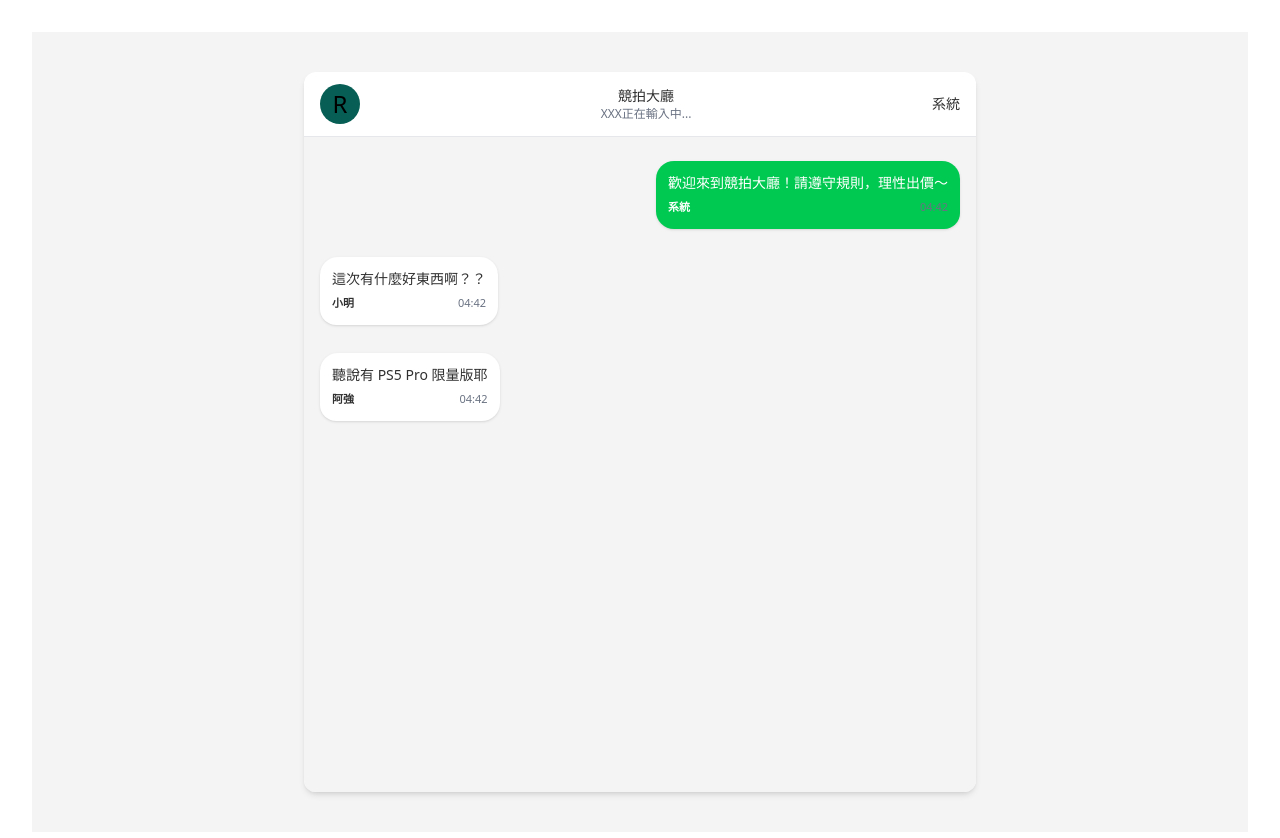
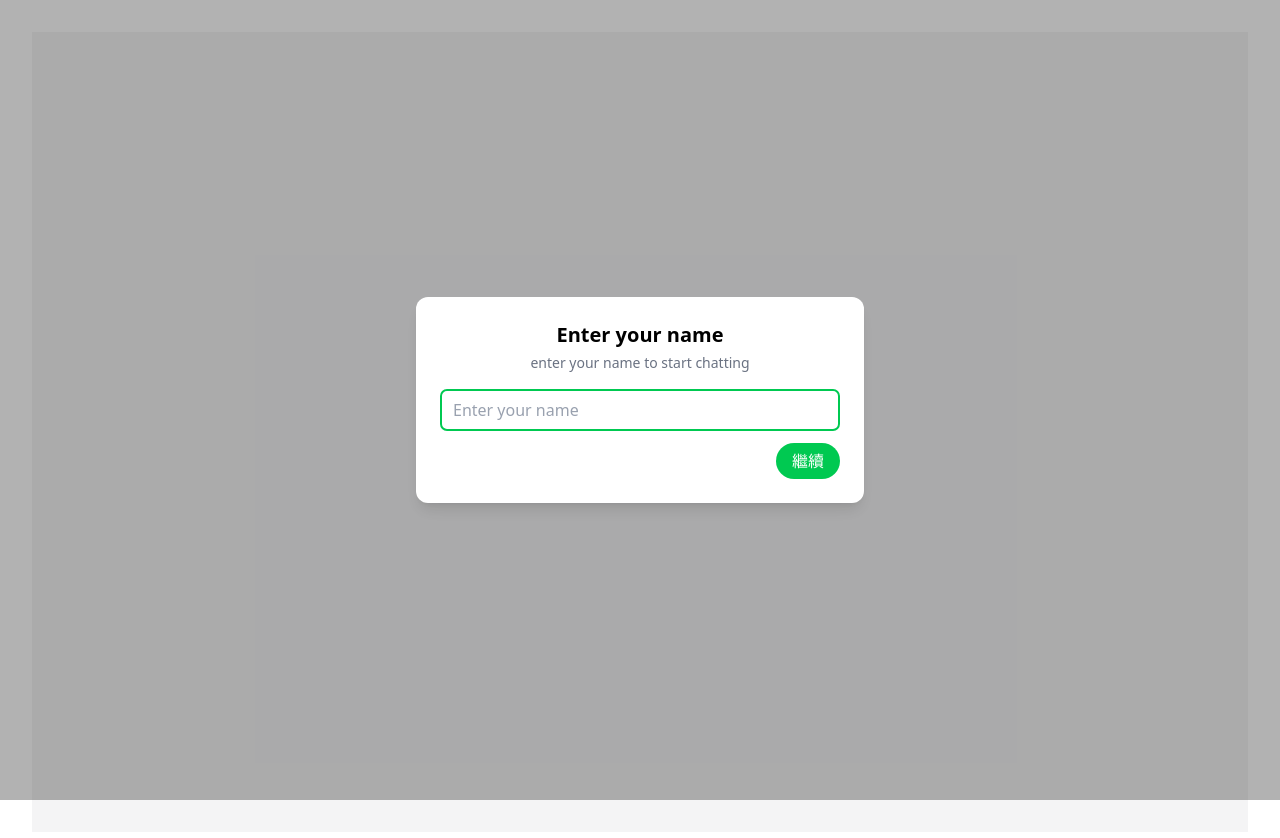
Before and after one commit to Vic428-human/websocket-golang-chat-room, a React app in the folder frontend/: page / in a window 1280 px wide. Shown: the top 838 px of the page. Built offline with nearby package versions, Linux system fonts and the light colour scheme; the HTML template or start-up script is replaced by a standard one.

Commit message:
串接前端的websocket

```diff
--- a/frontend/src/App.jsx
+++ b/frontend/src/App.jsx
@@ -1,4 +1,4 @@
-import { useState } from "react";
+import { useEffect, useRef, useState } from "react";
 import "./App.css";
 
 const fakeMessages = [
@@ -8,43 +8,100 @@ const fakeMessages = [
     text: "歡迎來到競拍大廳！請遵守規則，理性出價～",
     ts: 1742100123000,
   },
-  {
-    id: 1742100138000,
-    sender: "小明",
-    text: "這次有什麼好東西啊？？",
-    ts: 1742100138000,
-  },
-  {
-    id: 1742100152000,
-    sender: "阿強",
-    text: "聽說有 PS5 Pro 限量版耶",
-    ts: 1742100152000,
-  },
 ];
+
 function App() {
-  const [userName, setUserName] = useState("系統");
-  const [showNamePopUp, setShowNamePopUp] = useState(false);
+  const [userName, setUserName] = useState("");
+  const [showNamePopUp, setShowNamePopUp] = useState(true);
   const [inputName, setInputName] = useState("");
+
   const [messages, setMessages] = useState(fakeMessages);
   const [text, setText] = useState("");
+
+  const [connected, setConnected] = useState(false);
+
+  // WebSocket instance
+  const wsRef = useRef(null);
+
+  // ✅ Step 6 核心：避免 onmessage 拿到舊的 userName（closure 問題）
+  const userNameRef = useRef("");
+  useEffect(() => {
+    userNameRef.current = userName;
+  }, [userName]);
 
   // FORMAT TIMESTAMP HH:MM FOR MESSAGES
   const formatTime = (ts) => {
     const d = new Date(ts);
     const hh = String(d.getHours()).padStart(2, "0");
     const mm = String(d.getMinutes()).padStart(2, "0");
-
     return `${hh}:${mm}`;
   };
 
-  // submit name to get started, open chat window with initail message
+  const connectWS = (name) => {
+    // already open
+    if (wsRef.current && wsRef.current.readyState === WebSocket.OPEN) return;
+
+    const finalName = (name || "anonymous").trim() || "anonymous";
+
+    const ws = new WebSocket(
+      `ws://localhost:8080/ws?name=${encodeURIComponent(finalName)}`
+    );
+
+    ws.onopen = () => {
+      setConnected(true);
+      console.log("✅ Connected");
+    };
+
+    ws.onmessage = (e) => {
+      const raw = String(e.data);
+
+      // index.html 版本送的是 "name: text"
+      let sender = "unknown";
+      let body = raw;
+
+      const idx = raw.indexOf(": ");
+      if (idx !== -1) {
+        sender = raw.slice(0, idx);
+        body = raw.slice(idx + 2);
+      }
+
+      // ✅ Step 6：如果是自己的回播訊息，就不要再加一次（避免重複）
+      if (sender === userNameRef.current) return;
+
+      setMessages((prev) => [
+        ...prev,
+        {
+          id: Date.now() + Math.random(),
+          sender,
+          text: body,
+          ts: Date.now(),
+        },
+      ]);
+    };
+
+    ws.onclose = () => {
+      setConnected(false);
+      console.log("🔌 Disconnected");
+    };
+
+    ws.onerror = (err) => {
+      console.error("❌ WebSocket error", err);
+    };
+
+    wsRef.current = ws;
+  };
+
+  // submit name to get started, open chat window with initial connection
   const handleNameSubmit = (e) => {
     e.preventDefault();
     const trimmed = inputName.trim();
     if (!trimmed) return;
 
-    setUserName(inputName);
+    setUserName(trimmed);
     setShowNamePopUp(false);
+
+    // connect with name in query string (same as index.html approach)
+    connectWS(trimmed);
   };
 
   // send message
@@ -53,15 +110,24 @@ function App() {
     const trimmed = text.trim();
     if (!trimmed) return;
 
-    // user message
-    const msg = {
+    // 本地先顯示（即時）
+    const localMsg = {
       id: Date.now(),
       sender: userName,
-      text,
+      text: trimmed,
       ts: Date.now(),
     };
+    setMessages((prev) => [...prev, localMsg]);
 
-    setMessages((message) => [...message, msg]);
+    // 送到 WebSocket（讓別人收到）
+    const ws = wsRef.current;
+    if (ws && ws.readyState === WebSocket.OPEN) {
+      // 先沿用你目前 server 的純字串格式
+      ws.send(`${userName}: ${trimmed}`);
+    } else {
+      console.warn("WS not connected");
+    }
+
     setText("");
   };
 
@@ -73,16 +139,22 @@ function App() {
     }
   };
 
+  // cleanup: close ws on unmount
+  useEffect(() => {
+    return () => {
+      try {
+        wsRef.current?.close();
+      } catch {}
+    };
+  }, []);
+
   return (
-    <>
     <div className="min-h-screen flex items-center justify-center bg-zinc-100 p-4 font-inter">
       {/* enter your name to start chat */}
       {showNamePopUp && (
-          <div className="flex inset-0 items-center justify-center z-40">
-            <div className="bg-white">
-              <h1 className="text-xl font-semibold shadow-lg max-w-md p-6">
-                Enter your name
-              </h1>
+        <div className="fixed inset-0 flex items-center justify-center z-40 bg-black/30 p-4">
+          <div className="bg-white rounded-xl shadow-lg w-full max-w-md p-6">
+            <h1 className="text-xl font-semibold">Enter your name</h1>
             <p className="text-sm text-gray-500 mt-1">
               enter your name to start chatting
             </p>
@@ -93,7 +165,7 @@ function App() {
                 type="text"
                 value={inputName}
                 onChange={(e) => setInputName(e.target.value)}
-                  className="w-full border border-gray-200 rouned-md px-3 py-2 outline-green-500 placeholder-gray-400"
+                className="w-full border border-gray-200 rounded-md px-3 py-2 outline-green-500 placeholder-gray-400"
                 placeholder="Enter your name"
               />
               <button
@@ -112,21 +184,21 @@ function App() {
         <div className="w-full max-w-2xl h-[90vh] bg-white rounded-xl shadow-md flex flex-col overflow-hidden">
           {/*chat header */}
           <div className="flex items-center gap-3 px-4 py-3 border-b border-gray-200">
-              {/* 預計放頭像 */}
-              <div className="h-10 w-10 rounded-full bg-[#075e54] flex items-center justify-center text-2xl">
+            {/* avatar */}
+            <div className="h-10 w-10 rounded-full bg-[#075e54] flex items-center justify-center text-2xl text-white">
               R
             </div>
 
             <div className="flex-1">
-                <div className="text-sm font-medium text-[#303030]">
-                  競拍大廳
+              <div className="text-sm font-medium text-[#303030]">競拍大廳</div>
+              <div className="text-xs text-gray-500">
+                {connected ? "已連線" : "未連線"}
               </div>
-                <div className="text-xs text-gray-500">XXX正在輸入中...</div>
             </div>
 
             <div className="text-sm text-gray-500">
               <span className="font-medium text-[#303030] capitalize">
-                  {userName}
+                {userName || "anonymous"}
               </span>
             </div>
           </div>
@@ -137,6 +209,7 @@ function App() {
               const mine = m.sender === userName;
               return (
                 <div
+                  key={m.id}
                   className={`flex ${mine ? "justify-end" : "justify-start"}`}
                 >
                   <div
@@ -146,7 +219,7 @@ function App() {
                         : "bg-white text-[#303030] rounded-bl-2xl"
                     }`}
                   >
-                      <div className="wrap-break-words whitespace-pre-wrap mb-1">
+                    <div className="break-words whitespace-pre-wrap mb-1">
                       <span className="font-medium">{m.text}</span>
                     </div>
                     <div className="flex justify-between items-center mt-1 gap-16">
@@ -160,10 +233,31 @@ function App() {
               );
             })}
           </div>
+
+          {/* input area */}
+          <form
+            onSubmit={sendMessage}
+            className="border-t border-gray-200 bg-white p-3 flex gap-2"
+          >
+            <input
+              value={text}
+              onChange={(e) => setText(e.target.value)}
+              onKeyDown={handleKeyDown}
+              disabled={!connected}
+              placeholder={connected ? "輸入訊息..." : "尚未連線"}
+              className="flex-1 border border-gray-200 rounded-full px-4 py-2 outline-green-500 disabled:opacity-60"
+            />
+            <button
+              type="submit"
+              disabled={!connected}
+              className="px-4 py-2 rounded-full bg-green-500 text-white font-medium disabled:opacity-50"
+            >
+              Send
+            </button>
+          </form>
         </div>
       )}
     </div>
-    </>
   );
 }
 
```
Lines whose indentation alone changed are shown as unchanged.
